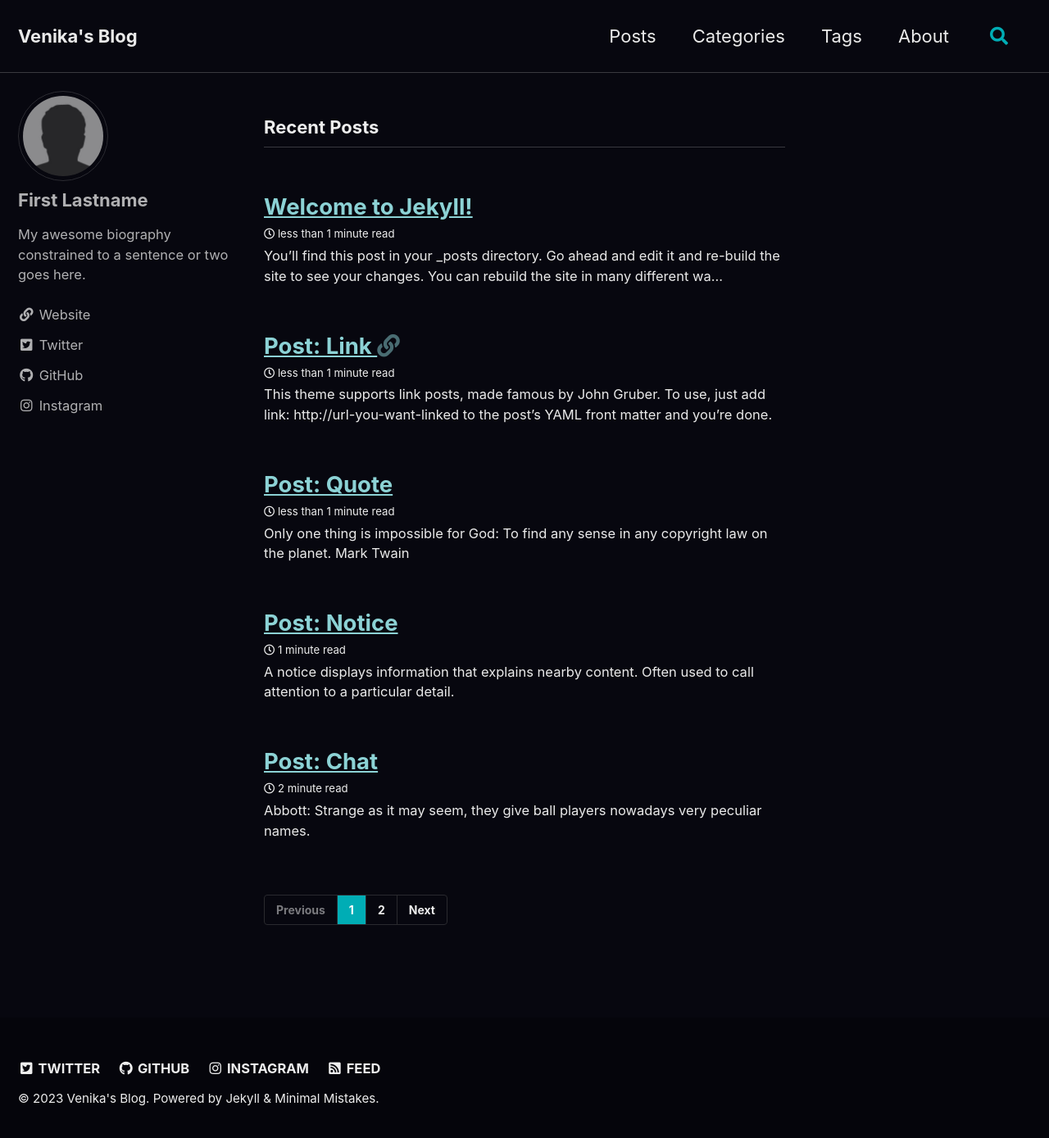
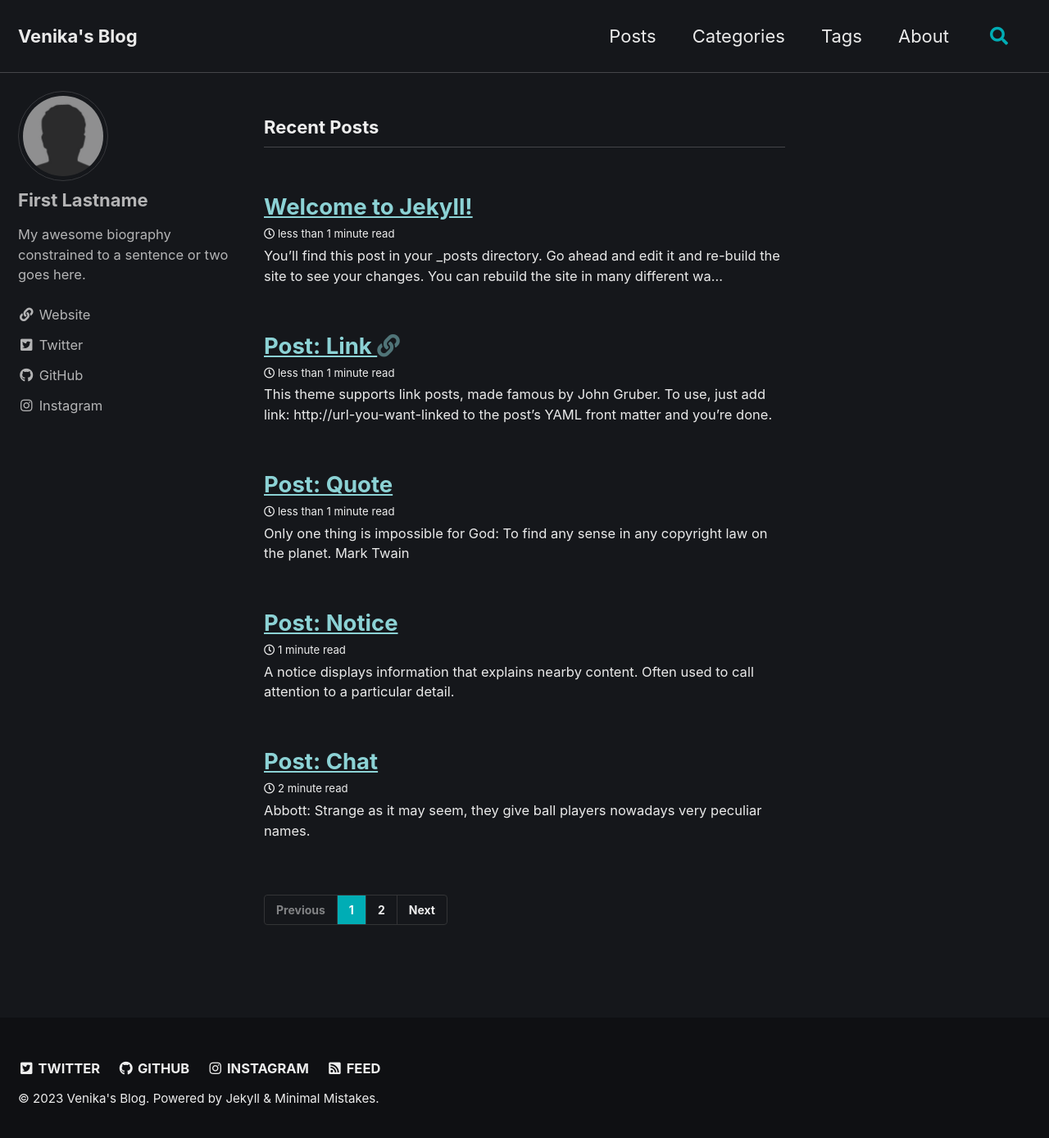
Before and after one commit to Venika/blog, a Jekyll site: the page built from index.html, in a window 1280 px wide and 1397 px high. Shown: the top 1389 px of the window at 82% size. Built offline with Jekyll 4.4.1, drawn with Linux system fonts in a browser that asks for light colours; cached includes are drawn as plain includes; the list of posts is cut into pages by our own code.

Commit message:
Changing css

```diff
--- a/_sass/minimal-mistakes/skins/_dark.scss
+++ b/_sass/minimal-mistakes/skins/_dark.scss
@@ -1,9 +1,9 @@
 /* ==========================================================================
-   Dark skin
+   Dark skin #07070f
    ========================================================================== */
 
 /* Colors */
-$background-color: #07070f !default;
+$background-color: #15171b !default;
 // $background-color: #15171b !default;
 $text-color: #eaeaea !default;
 $primary-color: #00adb5 !default;
```
